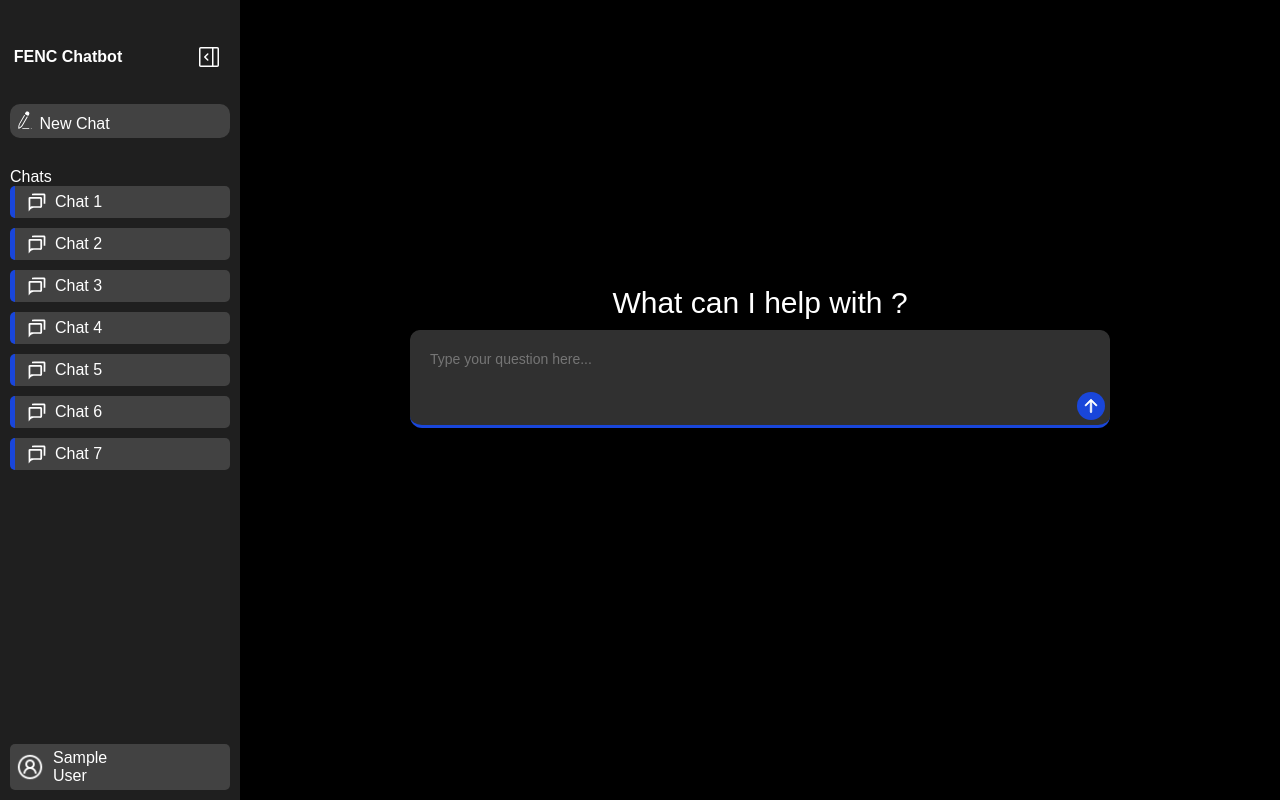
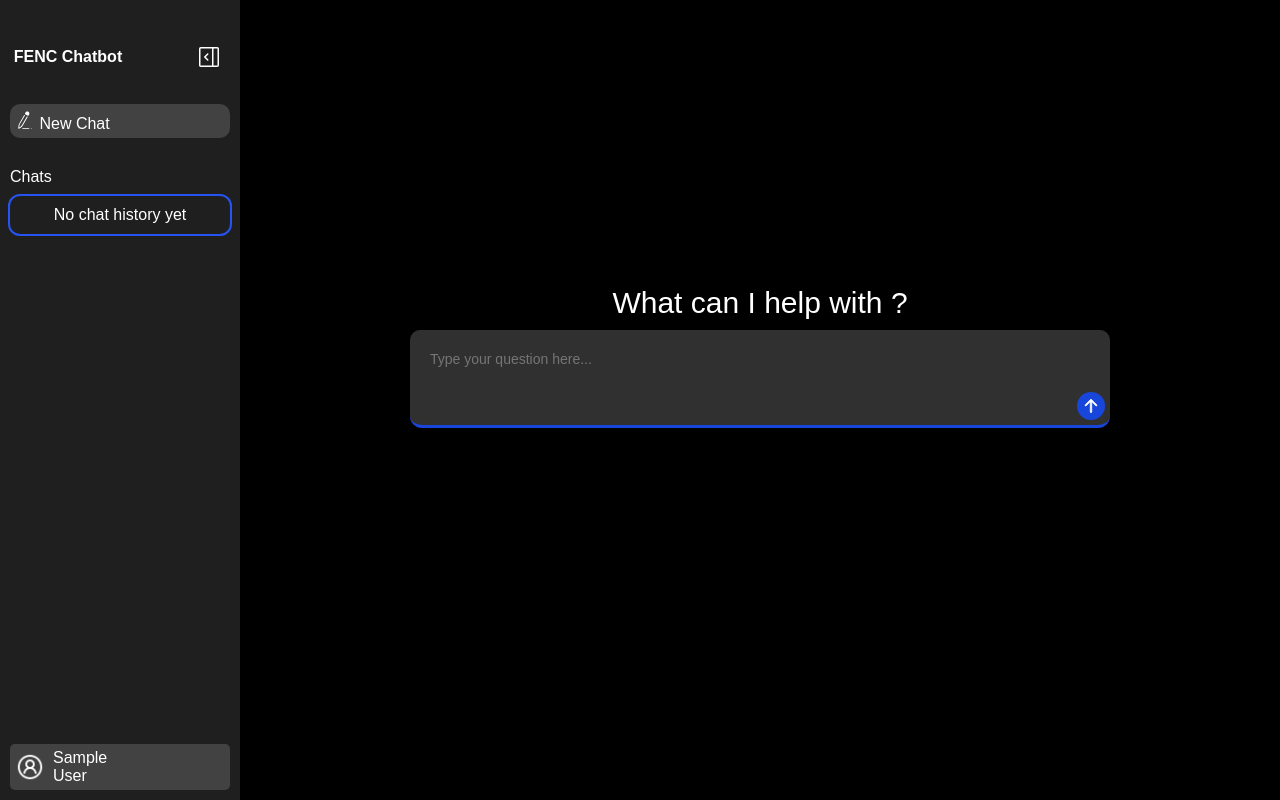
Before and after one commit to RobertoJames-Git/FENC-AI-Chat-Bot, a FastAPI app: page / in a window 1280 px wide. Run offline with FastAPI, Linux system fonts and the light colour scheme; the visitor is signed in with stand-in values (Sample User, id 1); data comes from the database, SQL or seed files in the repository.

Commit message:
Add conversation retrieval functionality and update UI

```diff
--- a/database/database_actions.py
+++ b/database/database_actions.py
@@ -282,3 +282,33 @@ def add_to_chat_history(email,token_UUID,user_message,ai_message):
     finally:
         cursor.close()
         conn.close()
+
+
+
+def get_conversation_token_UUID(email):
+    conn = get_db_connection()
+
+    if conn is None:
+        return {"status": "db_error", "message": database_conn_error_msg}
+
+    try:
+        cursor = conn.cursor()
+        sql = "SELECT token_UUID, started_at FROM conversation WHERE email = %s order by started_at DESC;"
+        cursor.execute(sql, (email,))
+        rows = cursor.fetchall() #get all records
+
+        if not rows:
+            return {"status": "no_conversation", "message": "No chat history yet"}
+
+        # Flatten tuple results into a list of strings
+        token_UUIDs = [row[0] for row in rows]
+        started_at = [row[1] for row in rows]
+
+        return {"status": "success", "token_UUIDs": token_UUIDs,"started_at":started_at}
+
+    except Exception as e:
+        print("Database query Failed", str(e))
+        return {"status": "db_error", "message": "Failed to retrieve conversation history"}
+    finally:
+        cursor.close()
+        conn.close()
--- a/main.py
+++ b/main.py
@@ -58,17 +58,43 @@ async def get_index(request: Request):
 
     #if any of them are empty then the user is redirected to the login page
     if email is None or fullname is None:
-        return RedirectResponse(url="/static/login.html")
+        return RedirectResponse(url="/static/login.html", status_code=302)
 
-    result=fullname.split()
-    fname=result[0]
-    lname=result[1]
+
+    nameSplit=fullname.split()
+    fname=nameSplit[0]
+    lname=nameSplit[1]
+
+    #get token_UUID for past conversations
+    result=database_actions.get_conversation_token_UUID(email)
+
+    if "token_UUIDs" in result and "started_at" in result:
+        token_UUID_List = result["token_UUIDs"]
+        date_of_convo = result["started_at"]
+
+        # inside your get_index route after fetching from DB:
+        formatted_dates = [dt.strftime("%b %d • %I:%M %p") for dt in date_of_convo]  # Windows safe
+        conversations = list(zip(token_UUID_List, formatted_dates))
+        # %b → abbreviated month (Jan, Feb, Aug)
+        # %-d → day without leading zero (3 instead of 03)
+        # %Y → full year
+
+        return templates.TemplateResponse("index.html", {
+            "request": request,
+            "email": email,
+            "fname": fname,
+            "lname": lname,
+            "conversations": conversations
+        })
+
     return templates.TemplateResponse("index.html", {
         "request": request,
         "email": email,
         "fname": fname,
-        "lname": lname
+        "lname": lname,
+        "message":result["message"]
     })
+
 
 
 
--- a/static/style/index_style.css
+++ b/static/style/index_style.css
@@ -82,7 +82,7 @@ body{
     align-items: center; /* vertically center image and text */
     gap: 8px; /* optional: space between image and text */
     padding: 6px 12px;
-    font-size: 16px;
+    font-size: 14px;
     background-color: #424242;
     border-left:5px solid #1946da;
     margin-bottom: 10px;
@@ -469,3 +469,14 @@ padding-left: 1.2em;     /* you can increase for 4th level: 1.2em more */
   color: red;
   margin-bottom: 10px;
 }
+
+
+
+
+#no_convo{
+  outline: 2px solid #2554f3;
+  margin-top: 10px;
+  padding: 10px;
+  border-radius: 10px;
+  text-align: center;
+}
--- a/templates/index.html
+++ b/templates/index.html
@@ -29,13 +29,17 @@
 
                 <div id="conversation_history_container" >
                     <p>Chats</p>
-                    <div class="side_panel"><img src="static/images/icons8-chat-room-96.svg" alt="" width="20px">Chat 1</div>
-                    <div class="side_panel"><img src="static/images/icons8-chat-room-96.svg" alt="" width="20px">Chat 2</div>
-                    <div class="side_panel"><img src="static/images/icons8-chat-room-96.svg" alt="" width="20px">Chat 3</div>
-                    <div class="side_panel"><img src="static/images/icons8-chat-room-96.svg" alt="" width="20px">Chat 4</div>
-                    <div class="side_panel"><img src="static/images/icons8-chat-room-96.svg" alt="" width="20px">Chat 5</div>
-                    <div class="side_panel"><img src="static/images/icons8-chat-room-96.svg" alt="" width="20px">Chat 6</div>
-                    <div class="side_panel"><img src="static/images/icons8-chat-room-96.svg" alt="" width="20px">Chat 7</div>
+                    {% if conversations %}
+                        {%for uuid, convo_date in conversations %}
+                            <div class="side_panel" token_UUID="{{ uuid }}">
+                                <img src="static/images/icons8-chat-room-96.svg" alt="" width="20px">
+                                {{ convo_date }}
+                            </div>
+                        {% endfor %}
+                    {% else %}
+                            <div id="no_convo" >{{message}}</div>
+                    {% endif %}
+
 
                 </div>
             </div>
```
